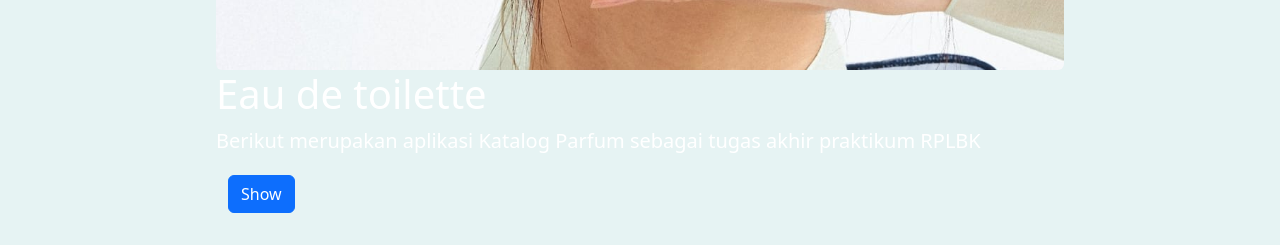
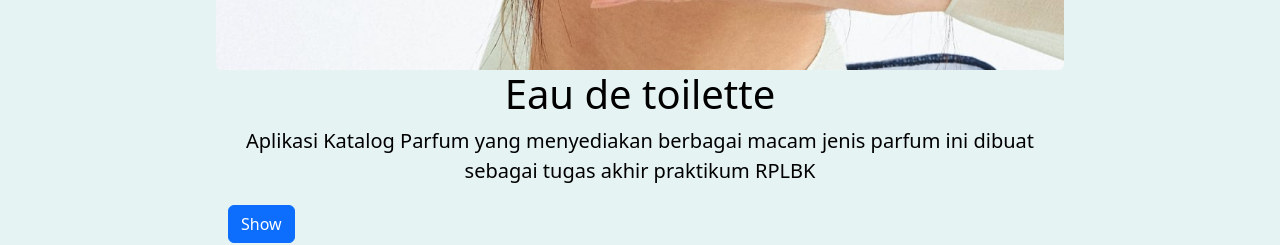
Before and after one commit to Jaczk/tubes_rplbk, a React (Create React App) app: page /about in a window 1280 px wide. Shown: the part 616-861 px from the top of the page. Built offline with nearby package versions, Linux system fonts and the light colour scheme.

Commit message:
About
Center

```diff
--- a/src/pages/about.js
+++ b/src/pages/about.js
@@ -22,11 +22,12 @@ const About = () => {
               class="img-responsive center-block"
               rounded="true"
             />
-            <h1>Eau de toilette</h1>
-            <p className="fs-5">
-              Berikut merupakan aplikasi Katalog Parfum sebagai tugas akhir
-              praktikum RPLBK{" "}
+
+            <h1 style={{display: 'flex',color : 'black', justifyContent: 'center'}}>Eau de toilette</h1>
+            <p className="fs-5" style={{display: 'flex',color : 'black', justifyContent: 'center', textAlign : "center"}}>
+              Aplikasi Katalog Parfum yang menyediakan berbagai macam jenis parfum ini dibuat sebagai tugas akhir praktikum RPLBK{" "}
             </p>
+
           </Container>
           <Container className="timShow">
             <ShowTeam />
```
